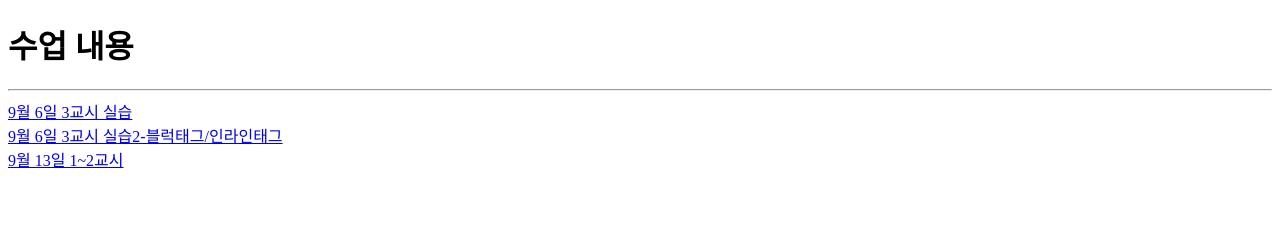
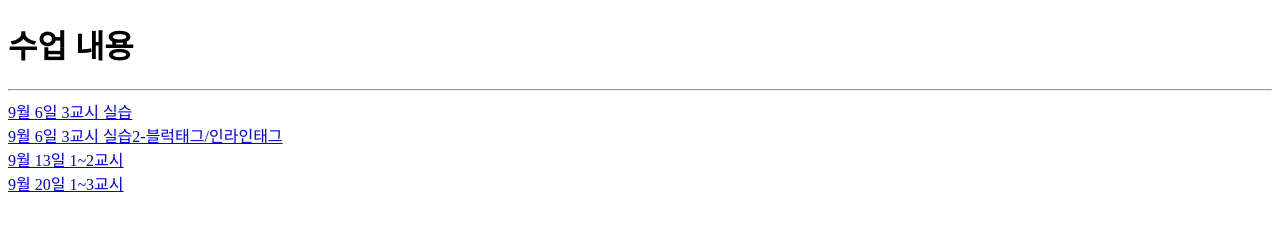
Before and after one commit to song-yo-han2/chanmusic, a plain HTML site: page index.html in a window 1280 px wide. Drawn offline with Linux system fonts and the light colour scheme.

Commit message:
Add files via upload

```diff
--- a/index.html
+++ b/index.html
@@ -11,6 +11,7 @@
     <hr>
     <a href="9월6일 3교시.html">9월 6일 3교시 실습</a><br>
     <a href="9월6일 3교시2.html">9월 6일 3교시 실습2-블럭태그/인라인태그</a><br>
-    <a href="913.html">9월 13일 1~2교시</a>
+    <a href="913.html">9월 13일 1~2교시</a><br>
+    <a href="9월20일3.html">9월 20일 1~3교시</a>
 </body>
 </html>
```
